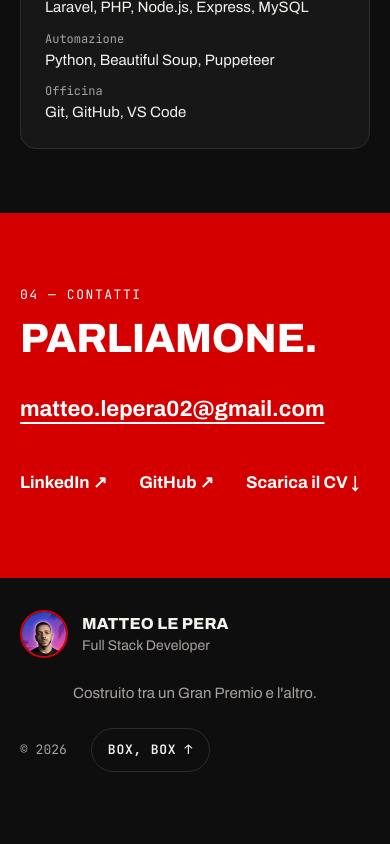
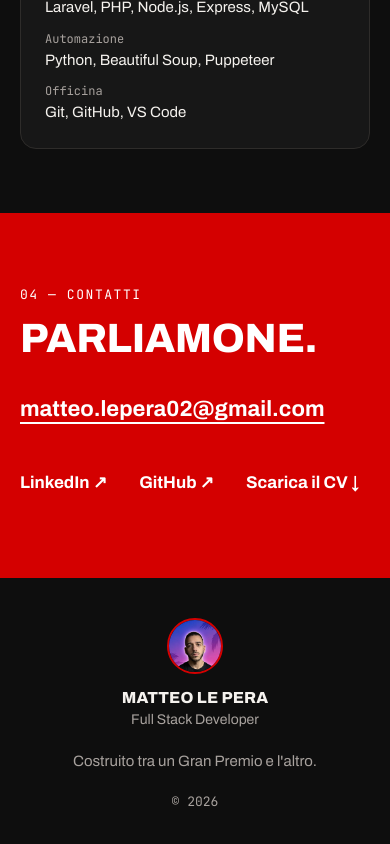
Before and after one commit to matteolepera/portfolio, a React (Vite) app: page / in a window 390 px wide. Shown: the part 5945-6789 px from the top of the page. Built offline with nearby package versions, Linux system fonts and the light colour scheme; no server answers.

Commit message:
fix: footer centrato su mobile e tablet, Box box solo su desktop

```diff
--- a/src/components/Footer.jsx
+++ b/src/components/Footer.jsx
@@ -1,7 +1,7 @@
 import { footerLines, profile } from "../content/profile";
 import { useTheme } from "../theme/themeContext";
+import { scrollToSection } from "../utils/scrollToSection";
 import Avatar from "./brand/Avatar";
-import { scrollToSection } from "../utils/scrollToSection";
 
 const YEAR = new Date().getFullYear();
 
@@ -9,9 +9,9 @@ export default function Footer() {
   const { theme } = useTheme();
 
   return (
-    <footer className="mx-auto flex max-w-[1200px] flex-wrap items-center justify-between gap-x-10 gap-y-6 px-5 pt-8 pb-28 md:px-8 md:pt-9 lg:pt-10 lg:pb-12">
-      <div className="flex items-center gap-3.5">
-        <Avatar className="size-12" ring="border-2" />
+    <footer className="mx-auto flex max-w-[1200px] flex-col items-center gap-5 px-5 pt-10 pb-32 text-center md:px-8 lg:flex-row lg:justify-between lg:gap-10 lg:pb-12 lg:text-left">
+      <div className="flex flex-col items-center gap-3 lg:flex-row lg:gap-3.5">
+        <Avatar className="size-14 lg:size-12" ring="border-2" />
         <div>
           <p className="font-extrabold tracking-[0.01em] uppercase [font-stretch:112%]">
             {profile.name}
@@ -20,7 +20,7 @@ export default function Footer() {
         </div>
       </div>
 
-      <p className="flex-[1_1_280px] text-center text-[15px] text-muted">
+      <p className="max-w-[32ch] text-[15px] text-muted lg:max-w-none lg:flex-[1_1_280px] lg:text-center">
         {footerLines[theme]}
       </p>
 
@@ -28,8 +28,8 @@ export default function Footer() {
         <span>© {YEAR}</span>
         <a
           href="#top"
-          onClick={(event) => scrollToSection(event, "progetti")}
-          className="flex min-h-11 items-center gap-2 rounded-full border border-line px-4 font-semibold tracking-[0.06em] text-ink uppercase"
+          onClick={(event) => scrollToSection(event, "top")}
+          className="hidden min-h-11 items-center gap-2 rounded-full border border-line px-4 font-semibold tracking-[0.06em] text-ink uppercase lg:flex"
         >
           Box, box <span aria-hidden="true">↑</span>
         </a>
```
